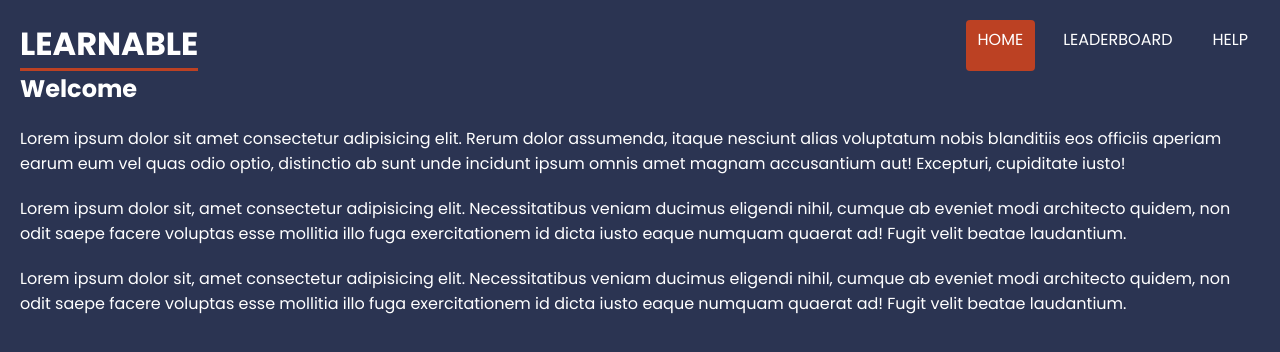
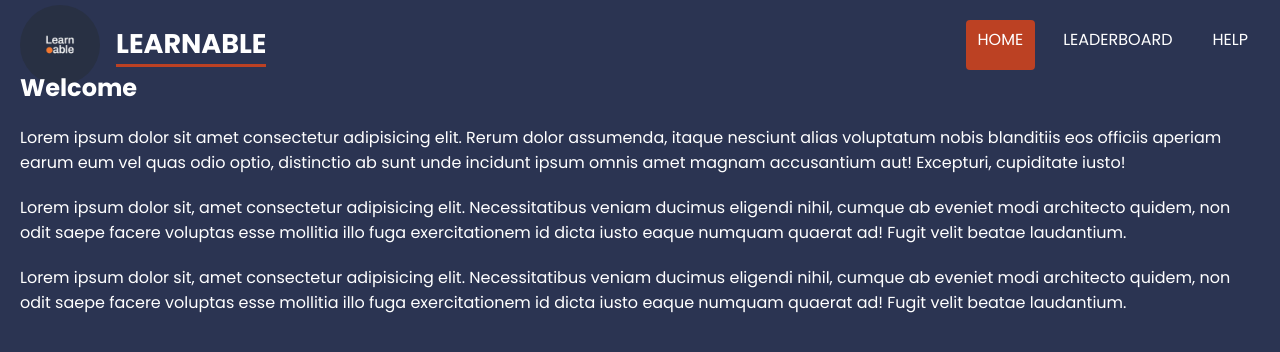
Before and after one commit to Nky237/LeaderBoard, a React (Vite) app: page / in a window 1280 px wide. Shown: the top 352 px of the page. Built offline with nearby package versions, Linux system fonts and the light colour scheme.

Commit message:
added a logo

```diff
--- a/src/index.css
+++ b/src/index.css
@@ -34,6 +34,7 @@ button {
 header{
   display: flex;
   justify-content: space-between;
+  height: 50px;
 }
 header nav {
   display: flex;
@@ -43,6 +44,7 @@ header nav {
 header h1 {
   margin-right: auto;
   border-bottom: 3px solid var(--primary);
+  font-size: 27px;
 }
 header nav a{
   text-decoration: none;
@@ -51,6 +53,17 @@ header nav a{
 }
 header nav a.active {
   background: var(--primary);
+}
+
+.logo{
+  display: flex;
+  align-items: center;
+  gap:1rem;
+}
+.logo img{
+  height: 80px;
+  width: 80px;
+  border-radius: 50%;
 }
 /* help layout */
 .help-layout nav {
@@ -80,7 +93,7 @@ header nav a.active {
   margin: 20px 0;
 }
 
-/* contact form */
+/* score form */
 form {
   margin-top: 30px;
 }
--- a/src/layouts/Rootlayout.jsx
+++ b/src/layouts/Rootlayout.jsx
@@ -1,11 +1,15 @@
 import React from 'react'
 import { NavLink, Outlet } from 'react-router-dom'
+import logo from '../assets/logo.jpg'
 
 const Rootlayout = () => {
   return (
     <div>
         <header>
+            <div className='logo'>
+            <img src={logo} alt="logo" />
             <h1>LEARNABLE</h1>
+            </div>
             <nav>
                 <NavLink to='/'>HOME</NavLink>
                 <NavLink to='leader'>LEADERBOARD</NavLink>
```
Also changed, not shown: src/assets/logo.jpg (added).
